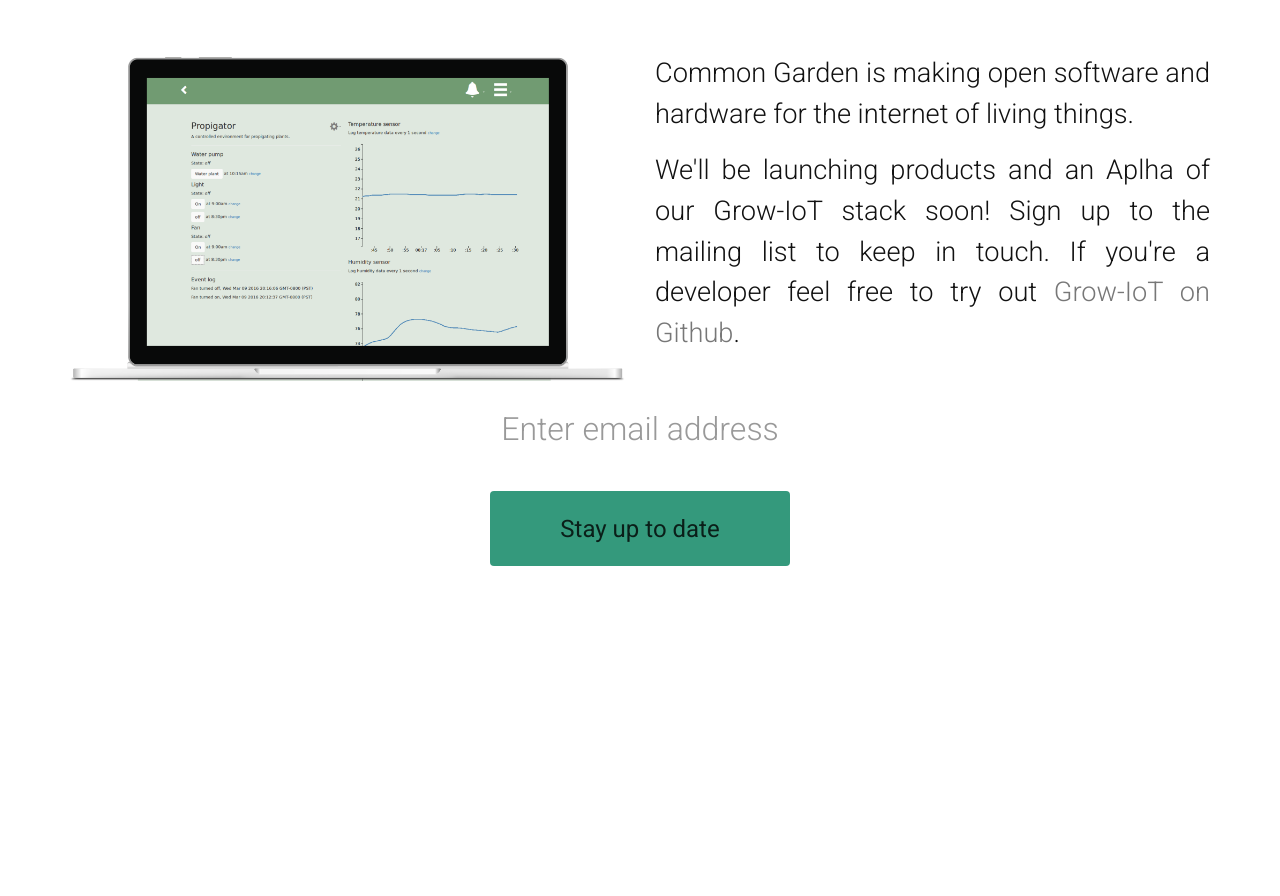
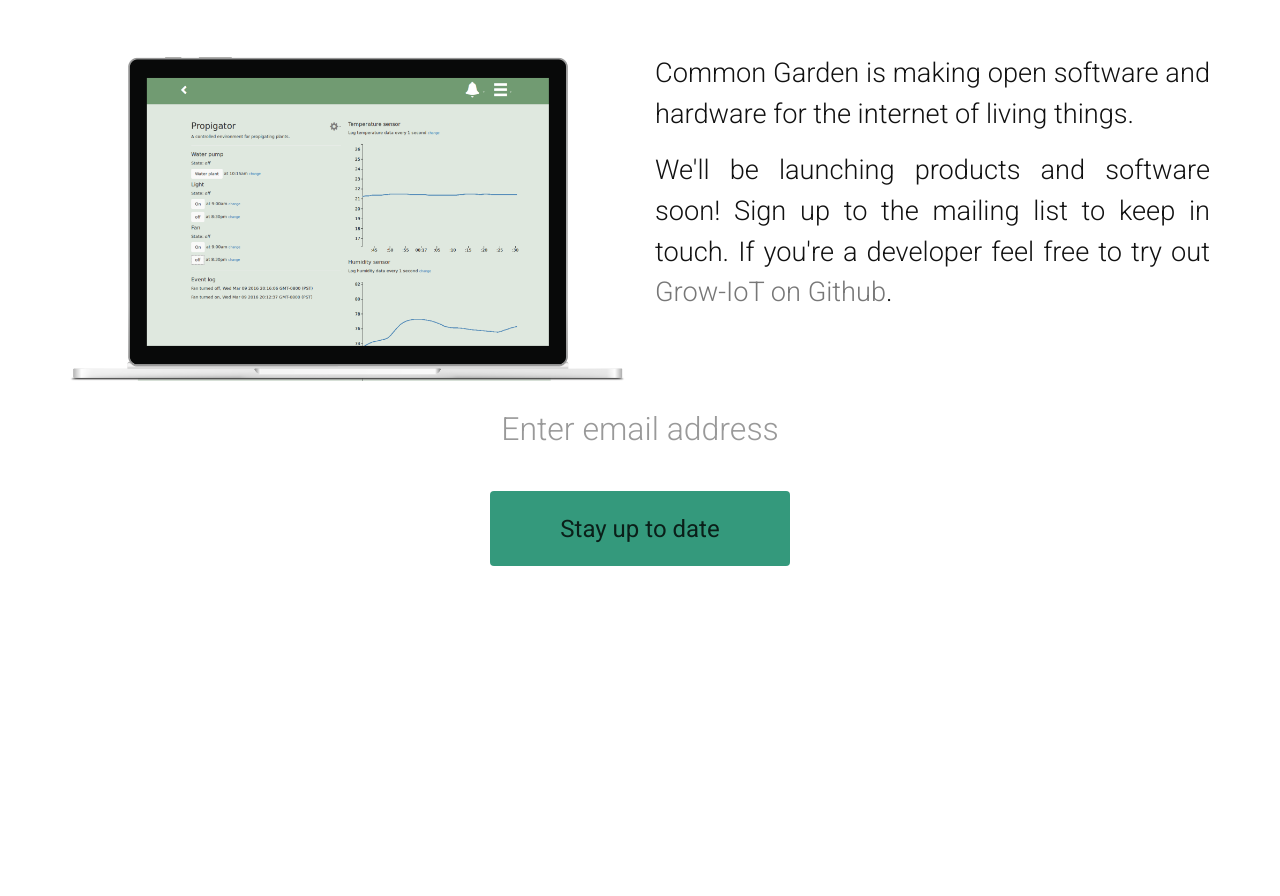
Before and after one commit to CommonGarden/Website, a Jekyll site: the page built from index.html, in a window 1280 px wide. Shown: the part 352-1248 px from the top of the page. Built offline with Jekyll 4.4.1, drawn with Linux system fonts in a browser that asks for light colours.

Commit message:
Update wording.

```diff
--- a/index.html
+++ b/index.html
@@ -23,7 +23,7 @@
 
               <p>Common Garden is making open software and hardware for the internet of living things.</p>
 
-              <p>We'll be launching products and an Aplha of our Grow-IoT stack soon! Sign up to the mailing list to keep in touch. If you're a developer feel free to try out <a href="https://github.com/CommonGarden/Grow-IoT">Grow-IoT on Github</a>.</p>
+              <p>We'll be launching products and software soon! Sign up to the mailing list to keep in touch. If you're a developer feel free to try out <a href="https://github.com/CommonGarden/Grow-IoT">Grow-IoT on Github</a>.</p>
 
 
 <!--               Our principles:
```
